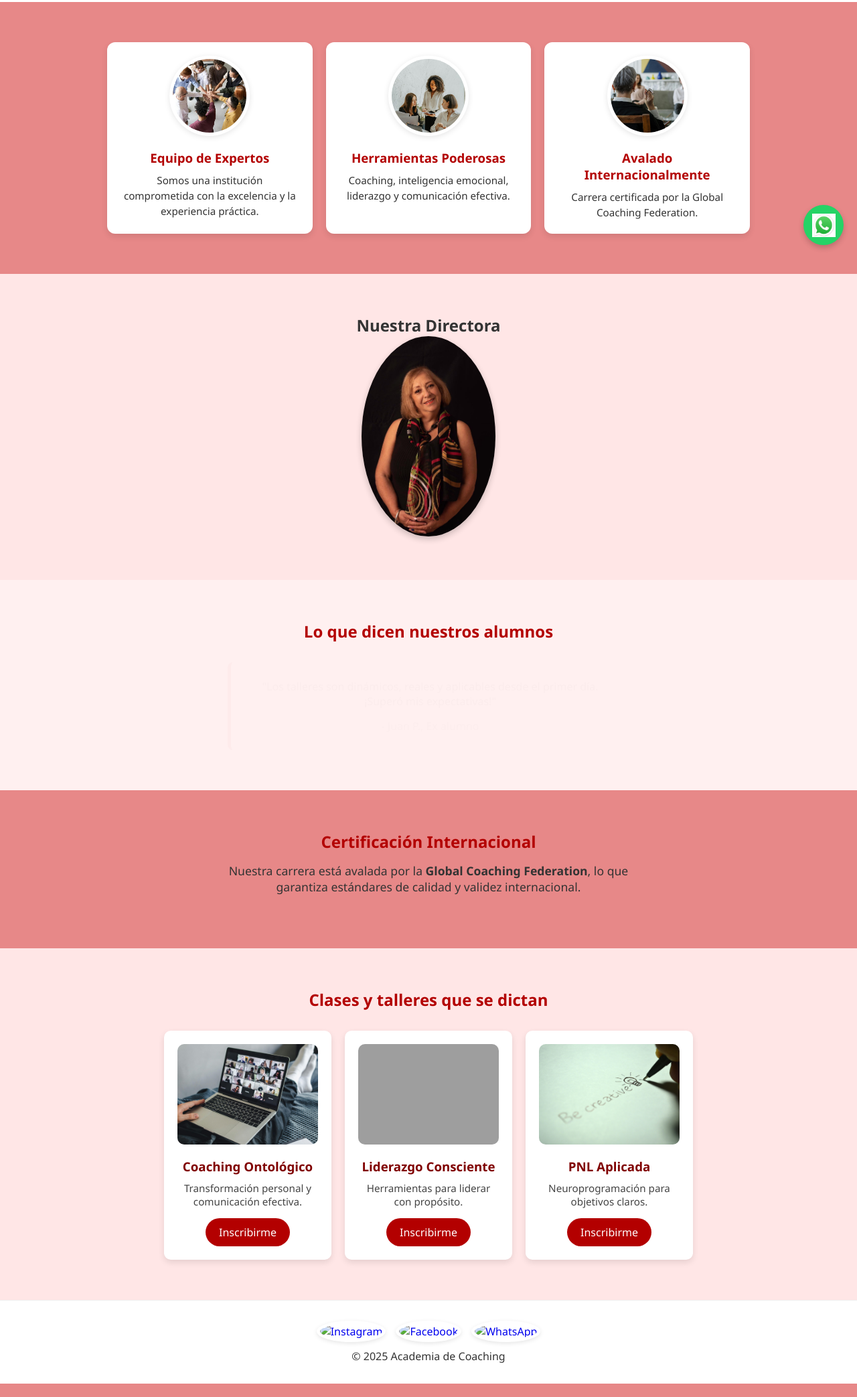
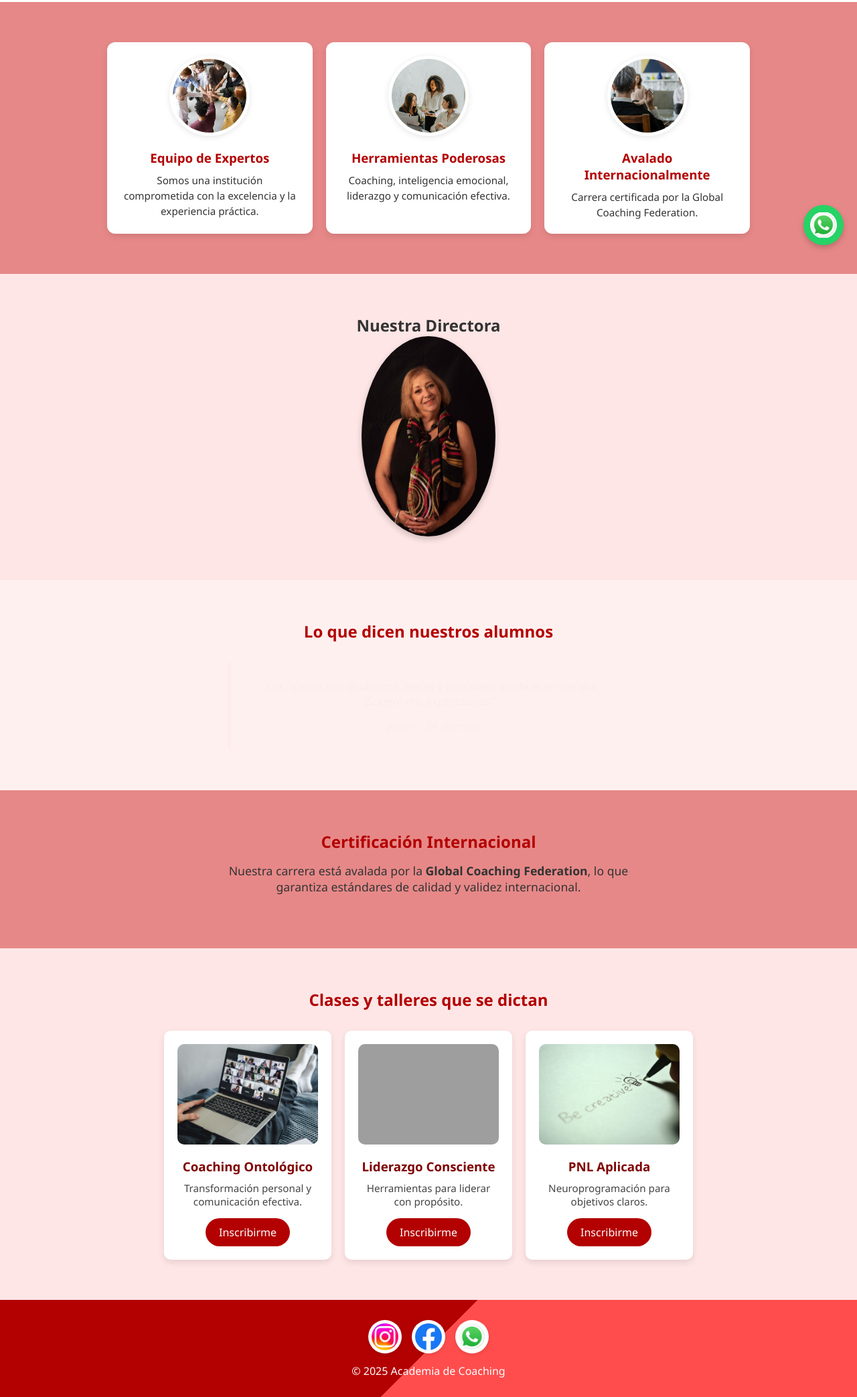
Before and after one commit to brendaelisa/coach, a plain HTML site: page index.html in a window 1280 px wide. Shown: the part 414-2500 px from the top of the page at 67% size. Drawn offline with Linux system fonts and the light colour scheme; grey boxes are pictures that could not be loaded.

Commit message:
Mejoras visuales: logos redondeados y tamaño uniforme

```diff
--- a/index.html
+++ b/index.html
@@ -103,14 +103,14 @@
   <!-- FOOTER -->
 <footer>
   <div class="social">
-    <a href="https://www.instagram.com/tuusuario" target="_blank">
-      <img src="images/instagram.png" alt="Instagram">
+    <a href="https://www.instagram.com/albatrainingschool/" target="_blank">
+      <img src="images/instagram.jpeg" alt="Instagram">
     </a>
-    <a href="https://www.facebook.com/tuusuario" target="_blank">
-      <img src="images/facebook.png" alt="Facebook">
+    <a href="https://www.facebook.com/p/Alba-Training-School-61553599745957/" target="_blank">
+      <img src="images/face.png" alt="Facebook">
     </a>
-    <a href="https://wa.me/549XXXXXXXXXX" target="_blank">
-      <img src="images/whatsapp.png" alt="WhatsApp">
+    <a href="https://wa.me/5492364556097" target="_blank">
+      <img src="images/descarga.jpeg" alt="WhatsApp">
     </a>
   </div>
   <p>© 2025 Academia de Coaching</p>
--- a/styles.css
+++ b/styles.css
@@ -66,10 +66,11 @@ a {
   margin-bottom: 30px;
 }
 .logos-superiores img {
-  height: 60px;
-  max-width: 120px;
+  height: 45px;
+  max-width: 90px;
   object-fit: contain;
 }
+
 
 /* BENEFICIOS */
 .beneficios {
@@ -232,11 +233,12 @@ a {
 
 /* REDES Y FOOTER */
 footer {
-  background: #fff;
+  background: linear-gradient(135deg, #b30000 50%, #ff4d4d 50%);
+  color: white;
   padding: 30px 20px;
   text-align: center;
-  border-top: 1px solid #eee;
 }
+
 .social {
   display: flex;
   gap: 15px;
@@ -274,9 +276,13 @@ footer {
   box-shadow: 0 4px 8px rgba(0, 0, 0, 0.2);
 }
 .whatsapp-float img {
-  width: 35px;
-  height: 35px;
+  width: 100%;
+  height: 100%;
+  object-fit: contain;    /* Ajusta sin deformar */
+  border-radius: 50%;     /* Redondea la imagen */
+  padding: 10px;          /* Espacio interior */
 }
+
 
 /* RESPONSIVE */
 @media (max-width: 800px) {
```
